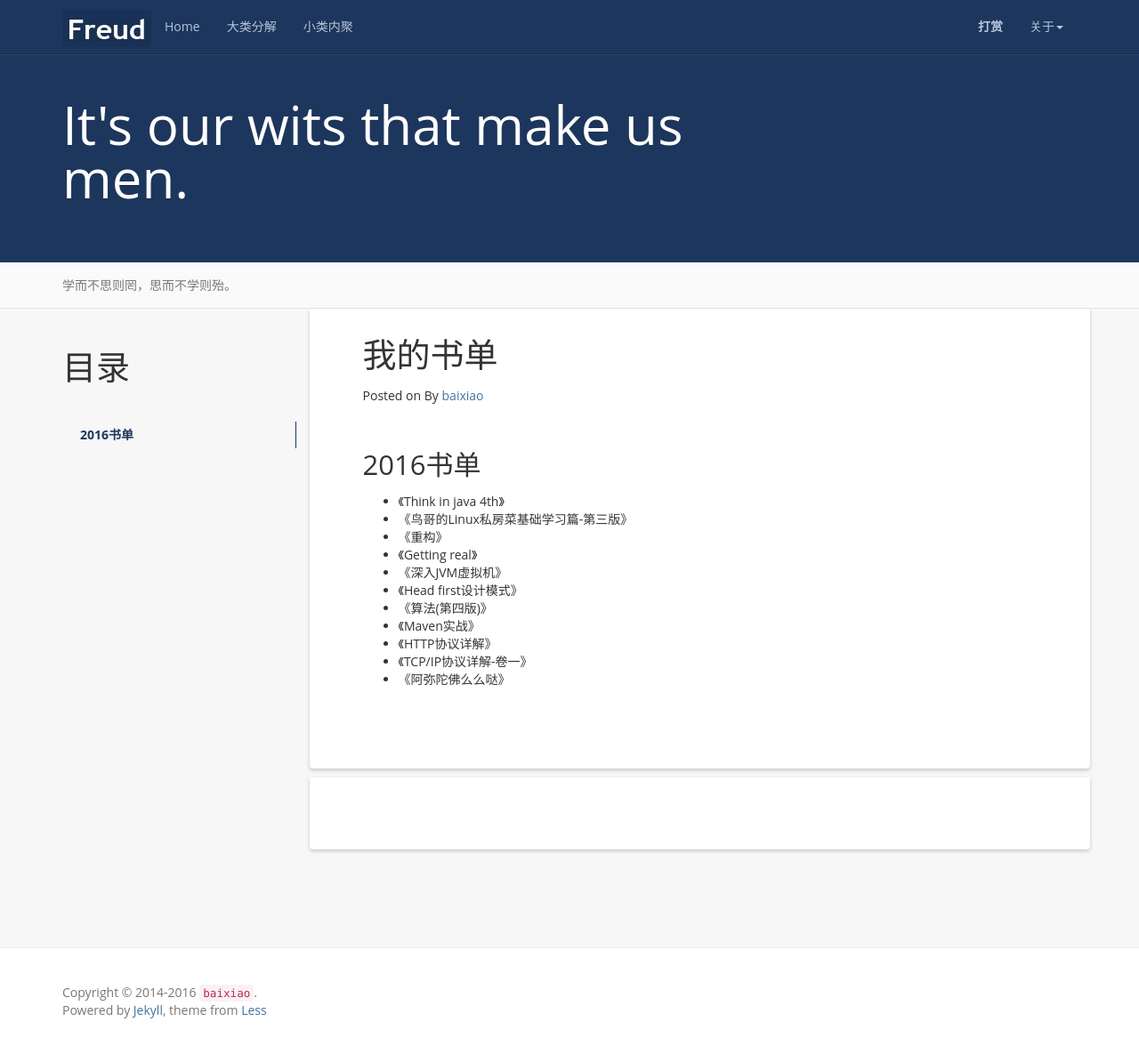
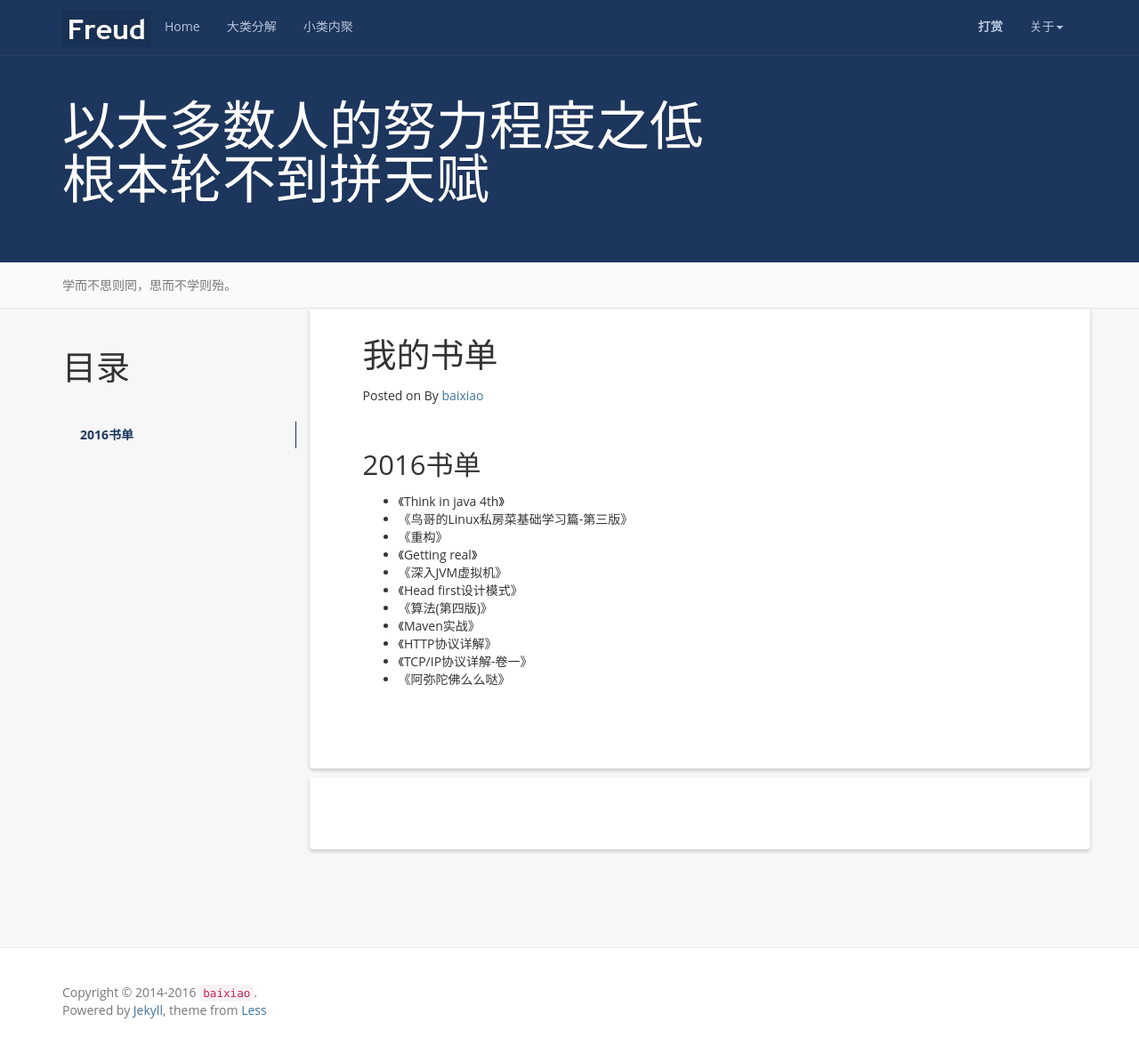
Before and after one commit to baixiaoustc/baixiaoustc.github.io, a Jekyll site: the page built from books.md, in a window 1280 px wide and 1176 px high. Shown: the whole window at 89% size. Built offline with Jekyll 4.4.1, drawn with Linux system fonts in a browser that asks for light colours; comment, search, counter and statistics services are not loaded.

Commit message:
no message

```diff
--- a/_config.yml
+++ b/_config.yml
@@ -8,7 +8,7 @@ github: https://github.com/baixiaoustc/
 baseurl: ""
 description: Actually, less is more!
 meta_description: 白想要起飞
-motto: It's our wits that make us men.
+motto: 以大多数人的努力程度之低 根本轮不到拼天赋
 banner: 学而不思则罔，思而不学则殆。
 
 #permalink: /:categories/:year/:month/:day/:title/
```
